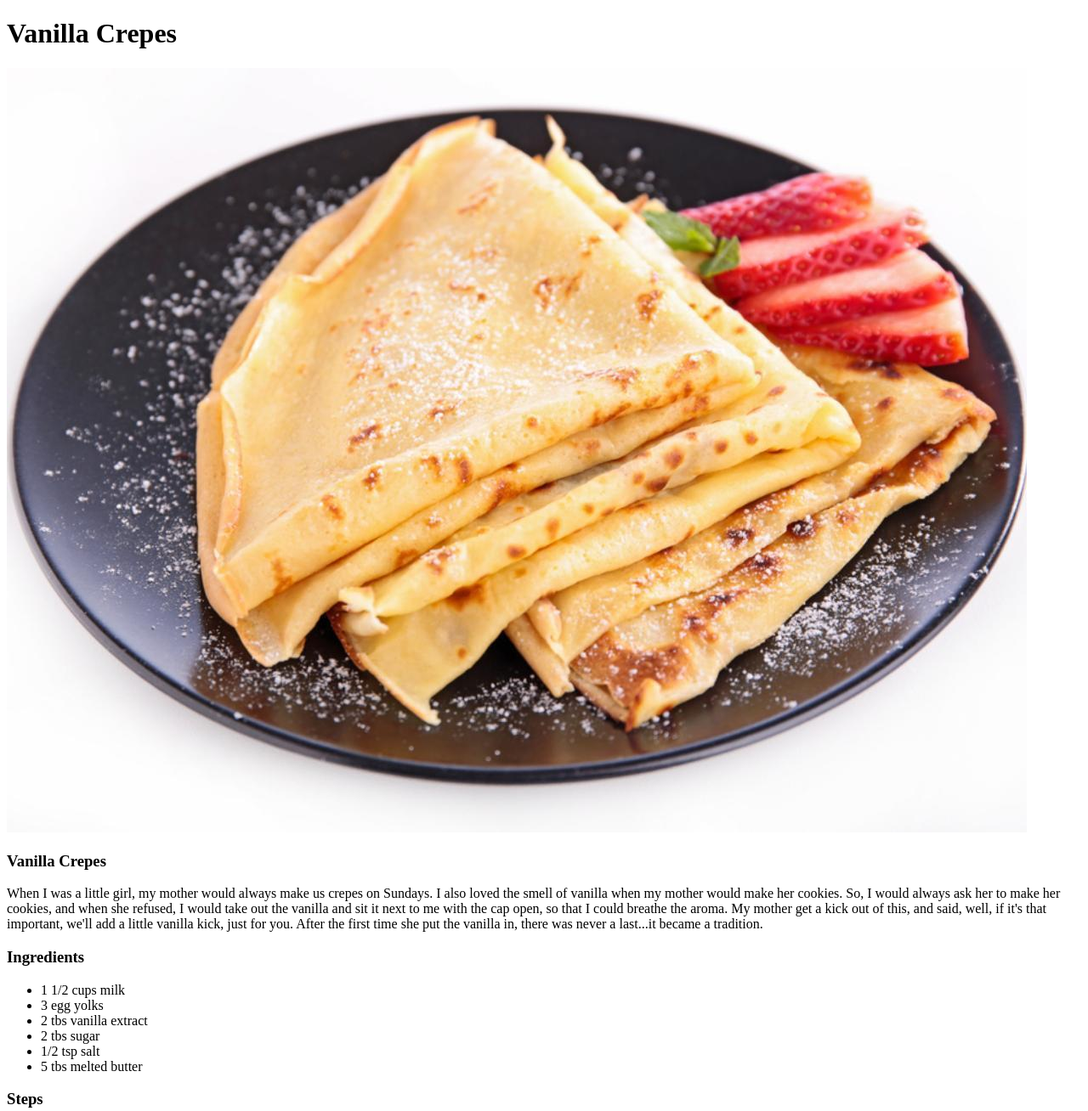
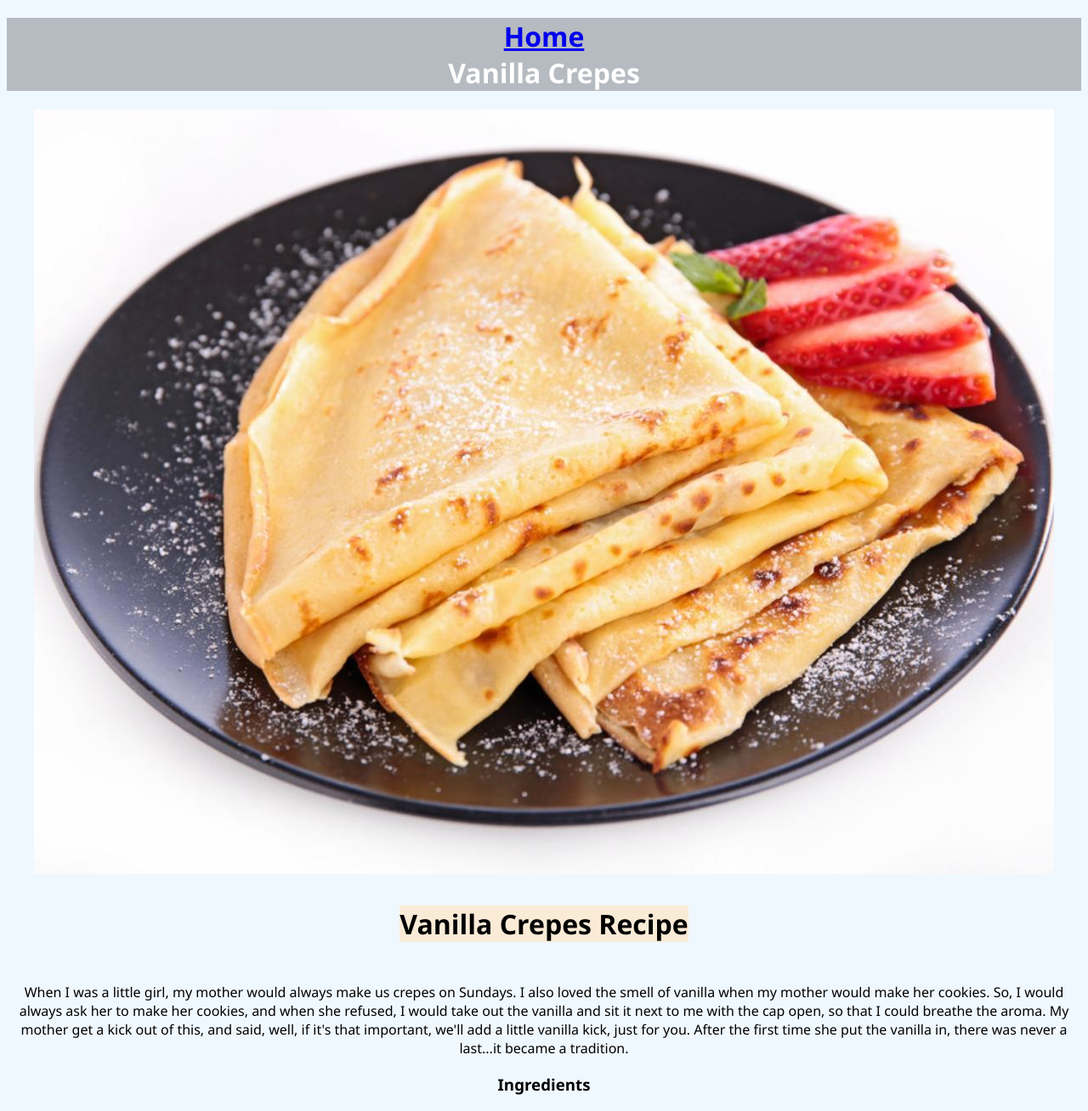
Before and after one commit to c-crowder/odin-recipes, a plain HTML site: page recipes/crepes.html in a window 1280 px wide. Shown: the top 1308 px of the page at 85% size. Drawn offline with Linux system fonts and the light colour scheme.

Commit message:
Add style across whole document

```diff
--- a/recipes/crepes.html
+++ b/recipes/crepes.html
@@ -3,12 +3,21 @@
     <head>
         <meta charset="utf-8">
         <title>Vanilla Crepes</title>
+
+        <link rel="stylesheet" href="../styles.css">
     </head>
     <body>
-        <h1>Vanilla Crepes</h1>
+        <h1 class="header">
+            <a href="../index.html">Home</a>
+            <div>
+                Vanilla Crepes
+            </div>
+        </h1>
         <img src="../images/crepes.jpeg" alt="Vanilla crepes plated on a table">
+        <div class="container">
+            <h3 class="title">Vanilla Crepes Recipe</h3>
+        </div>
 
-        <h3>Vanilla Crepes</h3>
         <p>
             When I was a little girl, my mother would always make us crepes on Sundays.
             I also loved the smell of vanilla when my mother would make her cookies.
@@ -19,7 +28,7 @@
             After the first time she put the vanilla in, there was never a last...it became a tradition.
         </p>
         <h3>Ingredients</h3>
-        <ul>
+        <ul class="list">
             <li>1 1/2 cups milk</li>
             <li>3 egg yolks</li>
             <li>2 tbs vanilla extract</li>
@@ -28,7 +37,7 @@
             <li>5 tbs melted butter</li>
         </ul>
         <h3>Steps</h3>
-        <ol>
+        <ol class="list">
             <li>I
                 n a large bowl, mix together the milk, egg yolks and vanilla. Stir in the flour, sugar,
                 salt and melted butter until well blended.
--- /dev/null
+++ b/styles.css
@@ -0,0 +1,31 @@
+body {
+    text-align: center;
+    background-color: aliceblue;
+    font-family: 'Segoe UI', Tahoma, Geneva, Verdana, sans-serif;
+}
+
+.list {
+    display: inline-block;
+    text-align: left;
+}
+
+li {
+    padding: 6px;
+}
+
+.header {
+    background-color: rgba(0, 0, 0, 0.247);
+    color: white;
+}
+
+.container {
+    display: flex;
+    justify-content: center;
+}
+
+.title {
+    font-size: 32px;
+    font-weight: bold;
+    background-color: antiquewhite;
+    display: flex;
+}
```
Also changed, not shown: index.html (+10 -6 lines), recipes/lasagna.html (+13 -4 lines), recipes/tomato_soup.html (+13 -4 lines).
